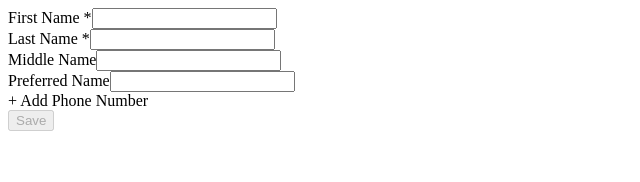
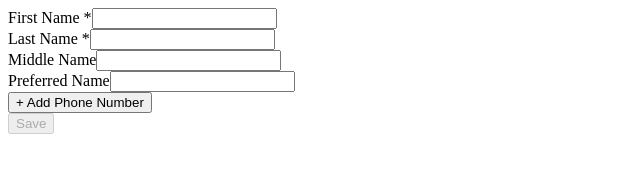
Before and after one commit to straiforos/stackblitz-phone-book, an Angular app: page /contact/add in a window 1280 px wide. Shown: the top 182 px of the page, without its empty margins (0-640 px from the left). Built offline with nearby package versions, Linux system fonts and the light colour scheme.

Commit message:
swapped unstyled link for a button for clearer expectations.

```diff
--- a/src/app/components/contact-form/contact-form.component.html
+++ b/src/app/components/contact-form/contact-form.component.html
@@ -42,7 +42,7 @@
     <div *ngFor="let contactTelephone of contact.numbers">
       <app-phone-number-form [phone]="contactTelephone"></app-phone-number-form>
     </div>
-    <a (click)="addPhoneNumber()">+ Add Phone Number</a>
+    <button type="button" (click)="addPhoneNumber()">+ Add Phone Number</button>
   </div>
 
   <button type="submit" [disabled]="contactForm.invalid">Save</button>
```
